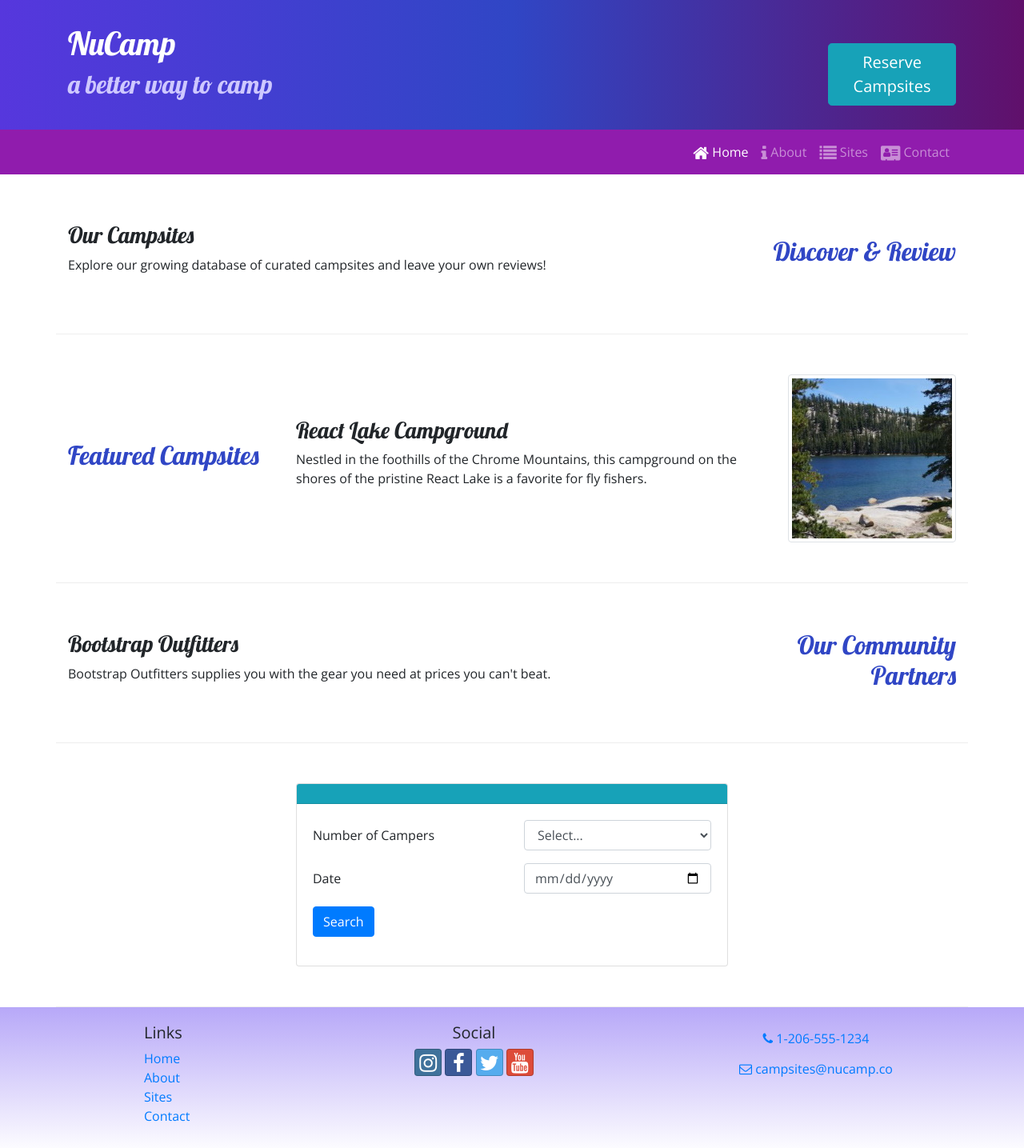
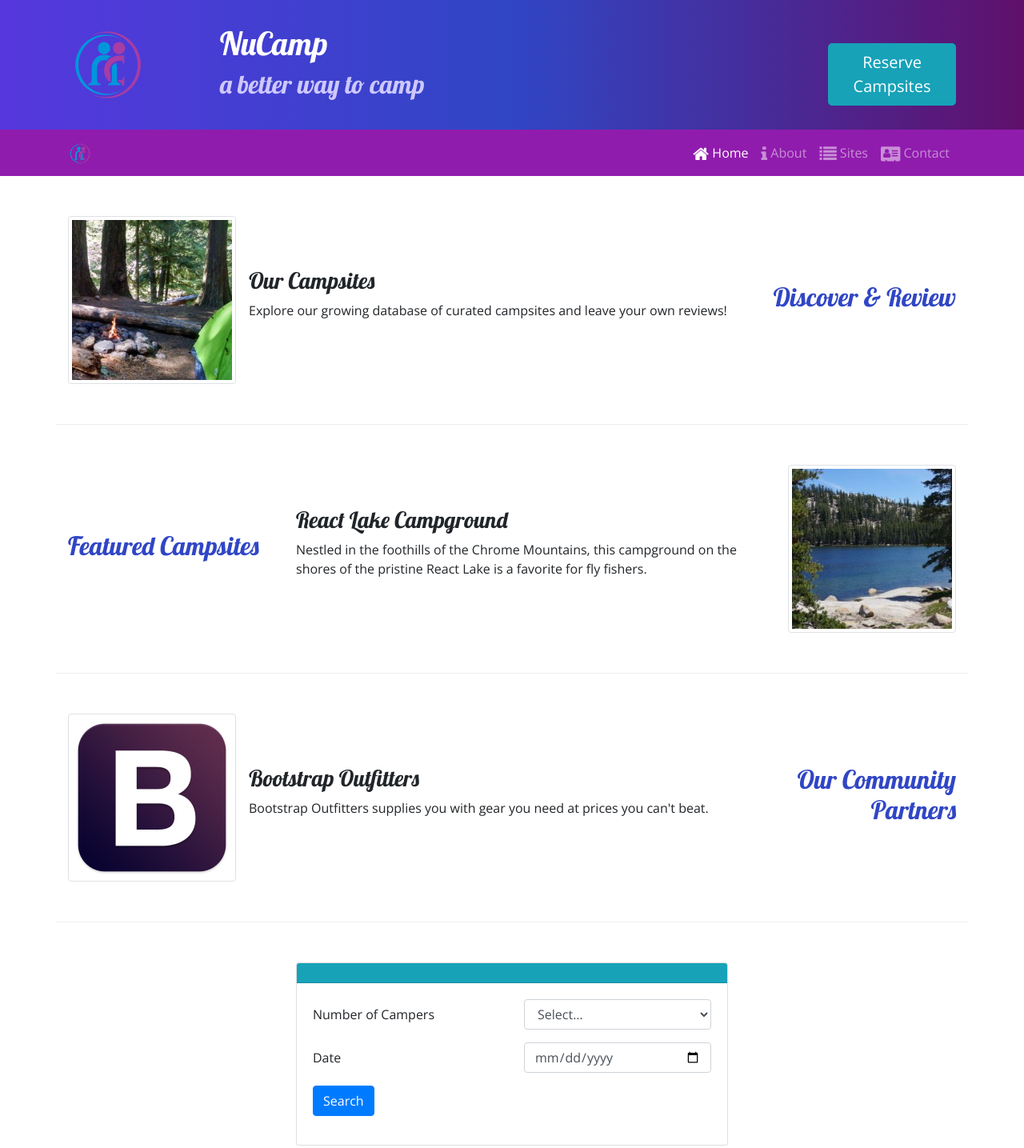
Before and after one commit to daveyloder/NucampSite, a website: page index.html in a window 1280 px wide. Shown: the top 1435 px of the page at 80% size. Drawn offline with nearby package versions, Linux system fonts and the light colour scheme.

Commit message:
Images and Media

```diff
--- a/index.html
+++ b/index.html
@@ -22,6 +22,9 @@
     <header class="jumbotron jumbotron-fluid">
         <div class="container">
             <div class="row">
+                <div class="col-4 col-sm-3 col-md-2 align-self-center">
+                  <a href="index.html">  <img src="img/logo.png" class="img-fluid" /> </a>
+                </div>
                 <div class="col">
                     <h1>NuCamp</h1>
                     <h2>a better way to camp</h2>
@@ -34,6 +37,7 @@
     </header>
     <nav class="navbar navbar-expand-sm navbar-dark sticky-top">
         <div class="container">
+            <a class="navbar-brand" href="index.html"><img src="img/logo.png" height="30" width="30" /></a>
             <div class="collapse navbar-collapse" id="nucampNavbar"></div>
             <ul class="navbar-nav">
                 <li class="nav-item active"><a class="nav-link" href="#"> <i class="fa fa-home fa-lg"> </i> Home</a></li>
@@ -55,8 +59,13 @@
                 <h2 class="text-sm-right">Discover & Review</h2>
             </div>
             <div class="col">
-                <h3>Our Campsites</h3>
-                <p class="d-none d-sm-block">Explore our growing database of curated campsites and leave your own reviews!</p>
+                <div class="media">
+                    <img class="d-flex mr-3 img-thumbnail" src="img/breadcrumb-trail-thumb.jpg" alt="Breadcrumb Trail" />
+                    <div class="media-body align-self-center">
+                        <h3>Our Campsites</h3>
+                        <p class="d-none d-sm-block">Explore our growing database of curated campsites and leave your own reviews!</p>
+                    </div>
+                </div>
             </div>
         </div>
 
@@ -80,8 +89,13 @@
                 <h2 class="text-sm-right">Our Community Partners</h2>
             </div>
             <div class="col">
-                <h3>Bootstrap Outfitters</h3>
-        		<p class="d-none d-sm-block">Bootstrap Outfitters supplies you with the gear you need at prices you can't beat.</p>
+                <div class="media">
+                    <img class="d-flex mr-3 img-thumbnail " src="img/bootstrap-thumb.png" alt="Bootstrap Outfitters">
+                    <div class="media-body align-self-center">
+                        <h3>Bootstrap Outfitters</h3>
+        				<p class="d-none d-sm-block">Bootstrap Outfitters supplies you with gear you need at prices you can't beat.</p>
+                    </div>
+                </div>
             </div>
         </div>
         <div class="row row-content align-items-center">
```
Also changed, not shown: aboutus.html (+5 -1 lines), contactus.html (+4 -0 lines).
